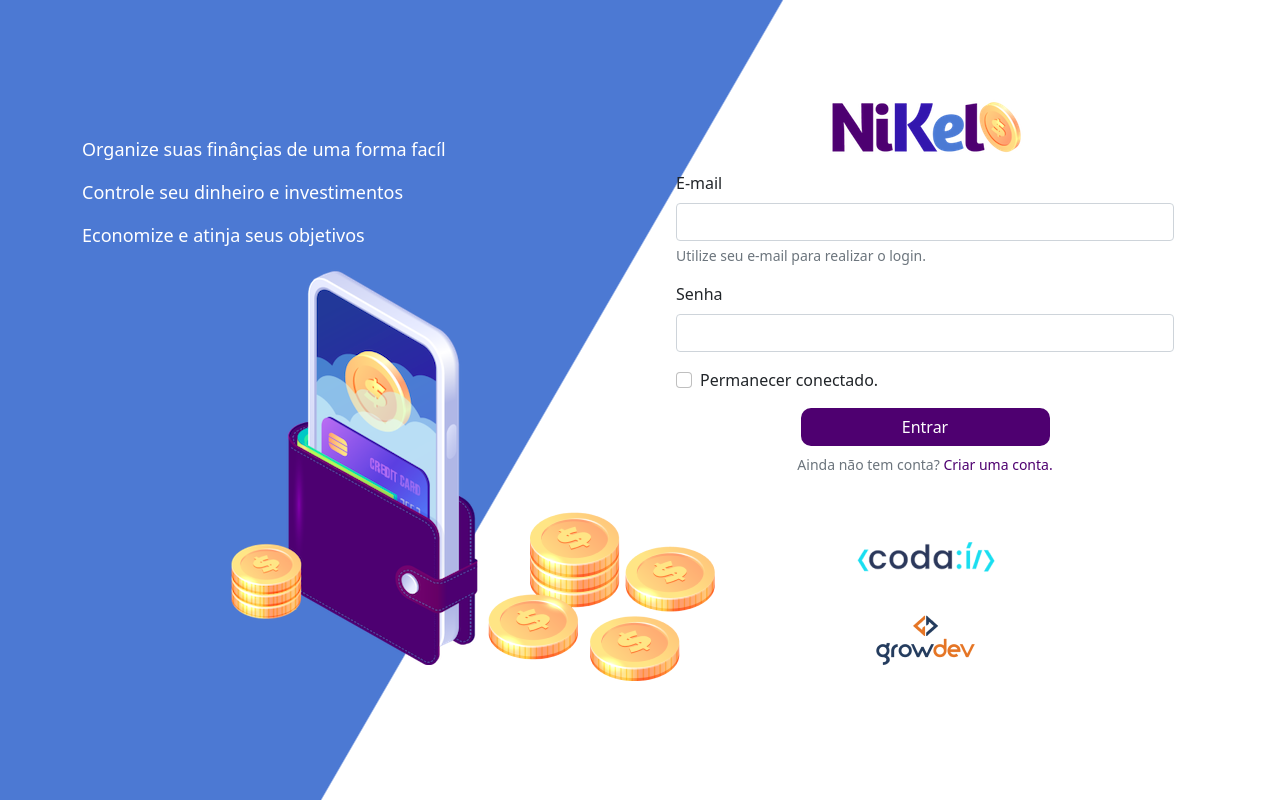
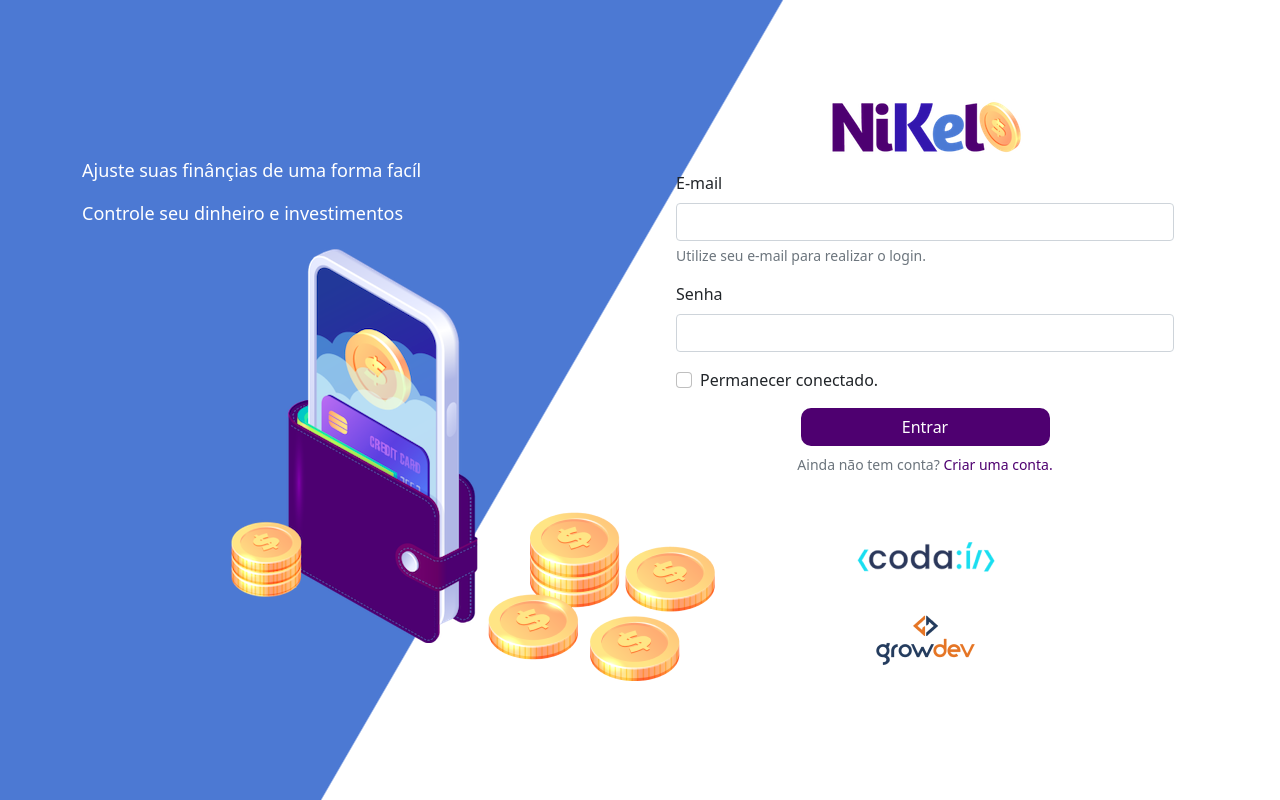
Before and after one commit to danielfighera/nikel, a plain HTML site: page public/index.html in a window 1280 px wide. Drawn offline with nearby package versions, Linux system fonts and the light colour scheme.

Commit message:
alterado o text-login

```diff
--- a/public/index.html
+++ b/public/index.html
@@ -15,9 +15,8 @@
             <div class="row vh-100">
                 <div class="col d-flex justify-content-center my-5 flex-column">
                     <div class="text-login">
-                        <p>Organize suas finânçias de uma forma facíl</p>
+                        <p>Ajuste suas finânçias de uma forma facíl</p>
                         <p>Controle seu dinheiro e investimentos</p>
-                        <p>Economize e atinja seus objetivos</p>
                     </div>
                     <div class="text-center">
                         <img src="./assets/images/pocket.png" alt="image pocket"
```
